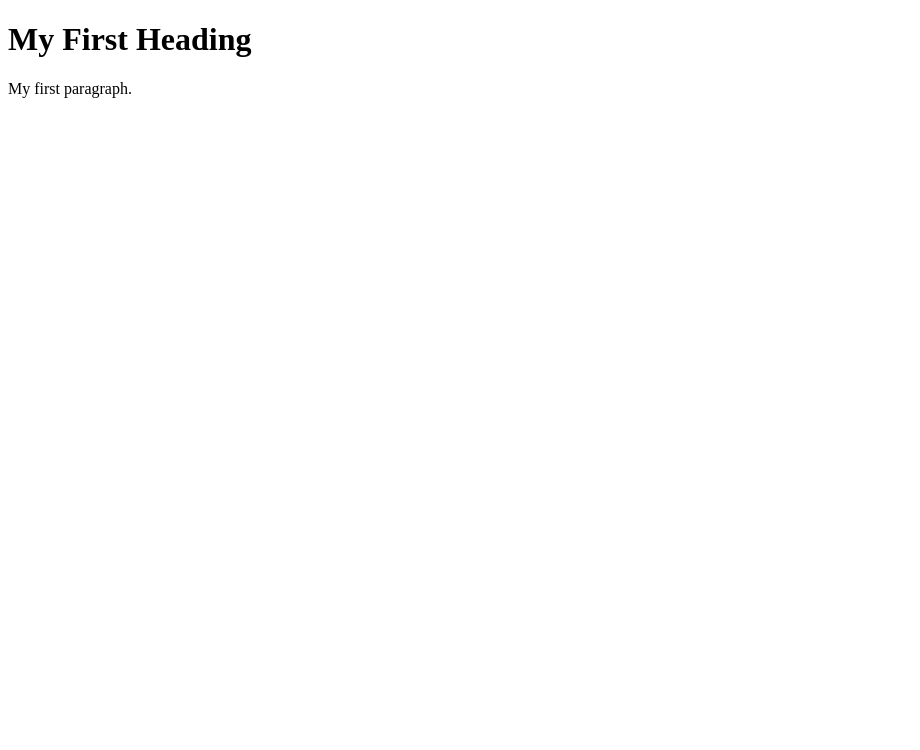
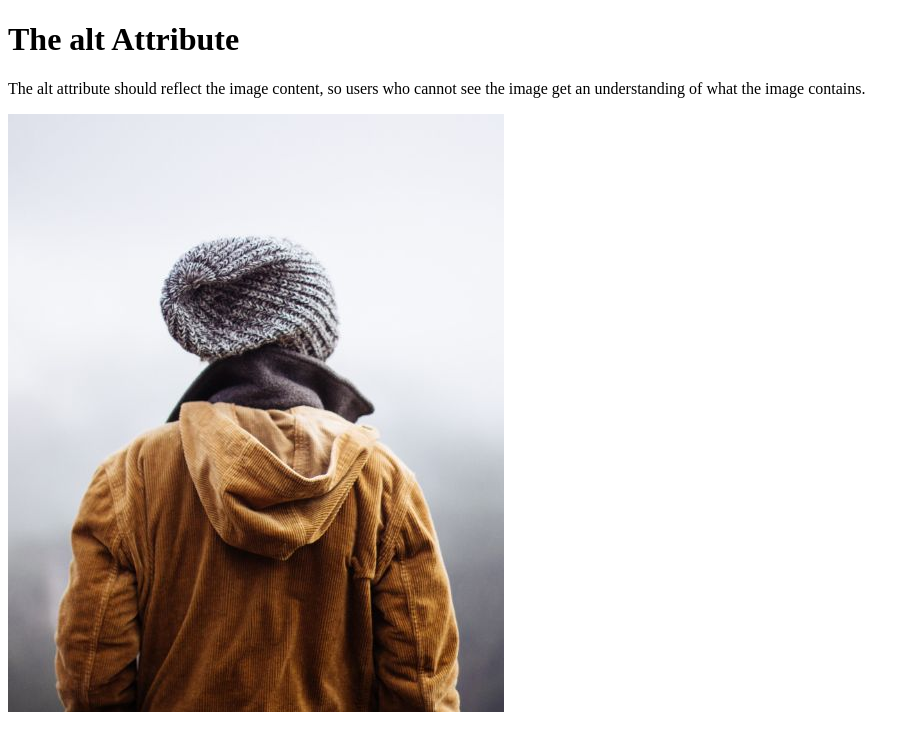
Before and after one commit to AndreiTorres-0417/html-lessons, a plain HTML site: page index.html in a window 1280 px wide. Shown: the whole page, without its empty margins (0-920 px from the left). Drawn offline with Linux system fonts and the light colour scheme.

Commit message:
Update index.html

```diff
--- a/index.html
+++ b/index.html
@@ -3,10 +3,11 @@
 <head>
     <meta charset="UTF-8">
     <meta name="viewport" content="width=device-width, initial-scale=1.0">
-    <title>Introduction</title>
+    <title>The alt Attribute</title>
 </head>
 <body>
-    <h1>My First Heading</h1>
-    <p>My first paragraph.</p>
+    <h1>The alt Attribute</h1>
+    <p>The alt attribute should reflect the image content, so users who cannot see the image get an understanding of what the image contains.</p>
+    <img src="Attribute Photo.png" alt="A person wearing a knitted beanie">
 </body>
 </html>
```
